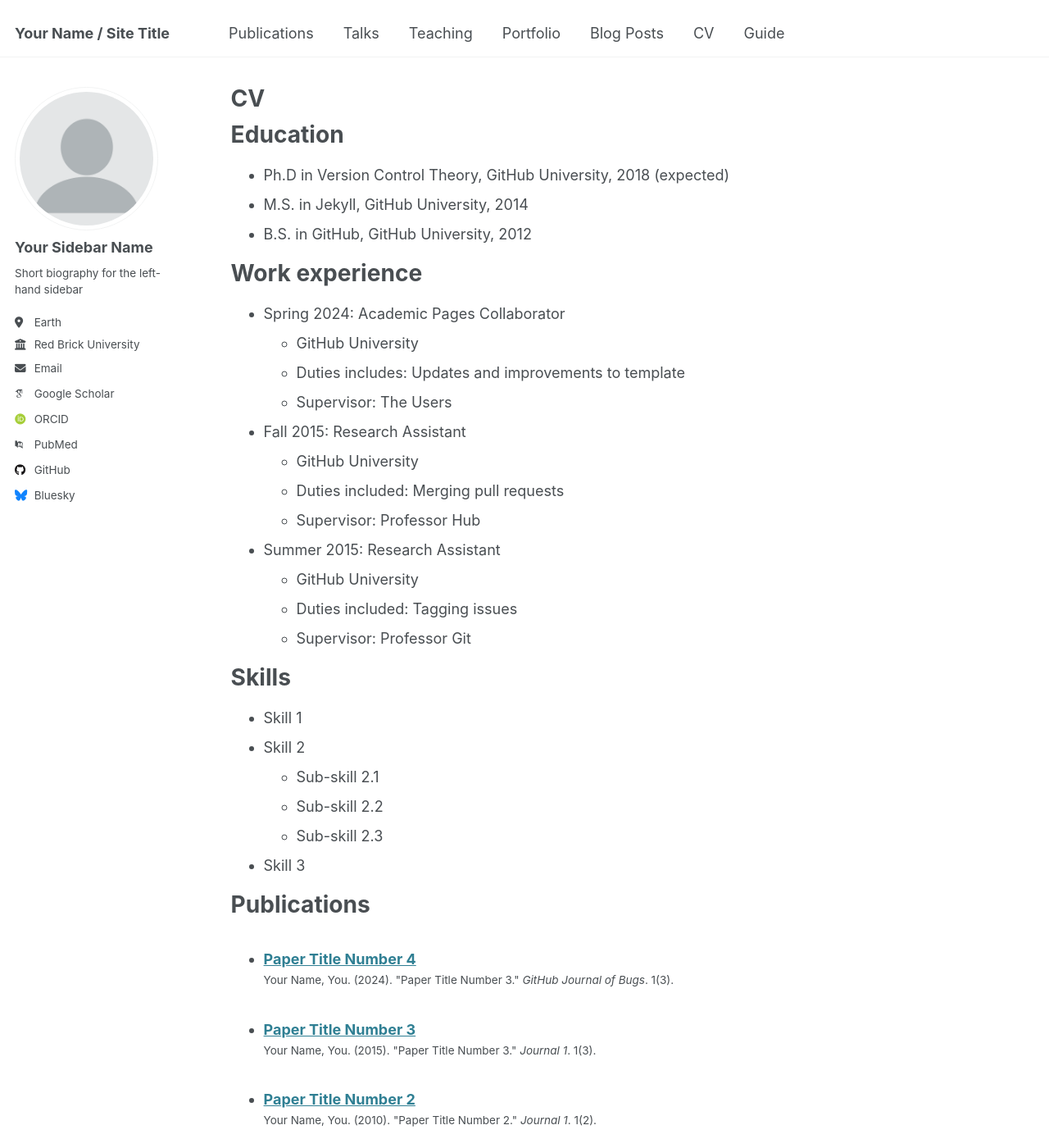
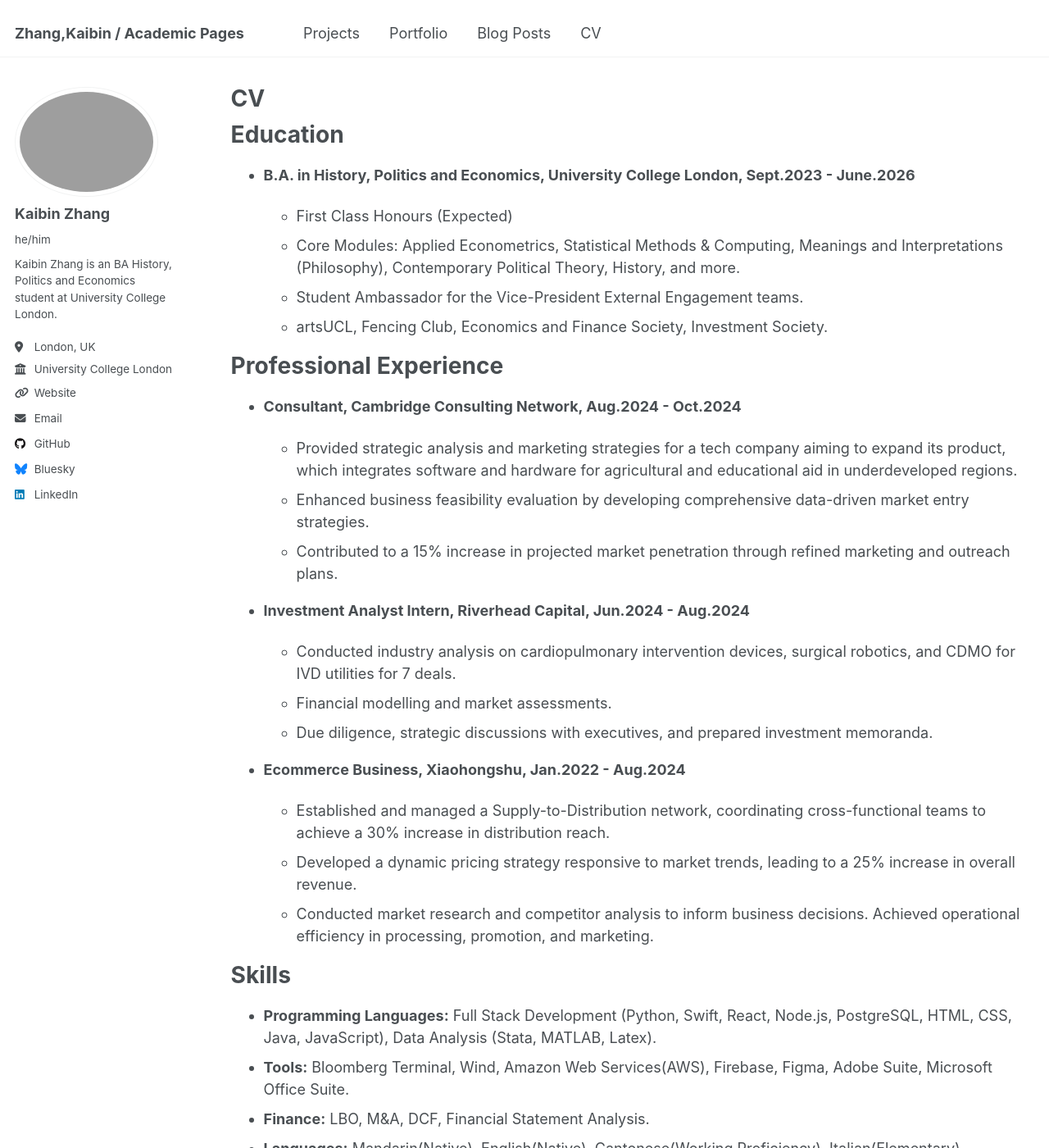
Before and after one commit to zkbkb/zkbkb.github.io, a Jekyll site: the page built from _pages/cv.md, in a window 1280 px wide and 1400 px high. Shown: the whole window at 82% size. Built offline with Jekyll 4.4.1, drawn with Linux system fonts in a browser that asks for light colours; some web fonts are replaced; some of the changed text lies outside the part shown.

Commit message:
Personalize academic website with updated personal information and navigation

```diff
--- a/_config.yml
+++ b/_config.yml
@@ -9,45 +9,45 @@
 # Basic Site Settings
 locale                   : "en-US"
 site_theme               : "default"
-title                    : "Your Name / Site Title"
+title                    : "Zhang,Kaibin / Academic Pages"
 title_separator          : "-"
-name                     : &name "Your Name"
-description              : &description "personal description"
-url                      : https://academicpages.github.io # the base hostname & protocol for your site e.g. "https://[your GitHub username].github.io"
+name                     : &name "Kaibin Zhang"
+description              : &description "Kaibin Zhang is an BA History, Politics and Economics student at University College London."
+url                      : https://zkb.bio # the base hostname & protocol for your site e.g. "https://[your GitHub username].github.io"
 baseurl                  : "" # the subpath of your site, e.g. "/blog"
-repository               : "academicpages/academicpages.github.io"
+repository               : "zkbkb/zkbkb.github.io"
 
 # Site Author - The following control what appear as part of the author content on the side bar.
 #               If a field is blank the icon and link will not appear, otherwise it will be shown.
 #               Additional customization can be done by editing /_includes/author-profile.html
 author:
   # Biographic information
-  avatar           : "profile.png"
-  name             : "Your Sidebar Name"
-  pronouns         : # example: "she/her"
-  bio              : "Short biography for the left-hand sidebar"
-  location         : "Earth"
-  employer         : "Red Brick University"
-  uri              : # URL
-  email            : "none@example.org"
+  #avatar           : "profile.png"
+  name             : "Kaibin Zhang"
+  pronouns         : "he/him"
+  bio              : "Kaibin Zhang is an BA History, Politics and Economics student at University College London."
+  location         : "London, UK"
+  employer         : "University College London"
+  uri              : "https://zkb.bio"
+  email            : "kaibin.zhang.23@ucl.ac.uk"
 
   # Academic websites
   arxiv            : # URL - Update with the correct link to your profile
-  googlescholar    : "https://scholar.google.com/citations?user=PS_CX0AAAAAJ"
+  googlescholar    : # URL
   impactstory      : # URL
-  orcid            : "http://orcid.org/yourorcidurl"
+  orcid            : # URL
   semantic         : # URL
-  pubmed           : "https://www.ncbi.nlm.nih.gov/pubmed/?term=john+snow"
+  pubmed           : # URL
   researchgate     : # URL
   scopus           : # URL
 
   # Repositories and software development
-  bitbucket        : # Username - Update with your username on the site
-  codepen          : # Username
-  dribbble         : # Username
-  github           : "academicpages"
-  kaggle           : # Username
-  stackoverflow    : # User number or user number and name (i.e., use "1" or "1/jeff-atwood")
+  #bitbucket        : # Username - Update with your username on the site
+  #codepen          : # Username
+  #dribbble         : # Username
+  github           : "zkbkb"
+  #kaggle           : # Username
+  #stackoverflow    : # User number or user number and name (i.e., use "1" or "1/jeff-atwood")
 
   # Social media
   bluesky          : "bsky.app" # Replace this with you Bluesky username
@@ -59,7 +59,7 @@ author:
   keybase          : # Username
   instagram        : # Username
   lastfm           : # Username
-  linkedin         : # Username
+  linkedin         : "Kaibin-Zhang"
   mastodon         : # URL
   medium           : # URL
   pinterest        : # Username
--- a/_data/navigation.yml
+++ b/_data/navigation.yml
@@ -5,14 +5,14 @@
 # prevent it from being included in the site.
 
 main:
-  - title: "Publications"
+  - title: "Projects"
     url: /publications/
 
-  - title: "Talks"
-    url: /talks/
+#  - title: "Talks"
+#    url: /talks/
 
-  - title: "Teaching"
-    url: /teaching/
+#  - title: "Teaching"
+#    url: /teaching/
 
   - title: "Portfolio"
     url: /portfolio/
@@ -23,5 +23,5 @@ main:
   - title: "CV"
     url: /cv/
 
-  - title: "Guide"
-    url: /markdown/
+#  - title: "Guide"
+#    url: /markdown/
--- a/_pages/cv.md
+++ b/_pages/cv.md
@@ -11,54 +11,48 @@ redirect_from:
 
 Education
 ======
-* Ph.D in Version Control Theory, GitHub University, 2018 (expected)
-* M.S. in Jekyll, GitHub University, 2014
-* B.S. in GitHub, GitHub University, 2012
 
-Work experience
+- **B.A. in History, Politics and Economics, University College London, Sept.2023 - June.2026**
+
+  - First Class Honours (Expected)
+  - Core Modules: Applied Econometrics, Statistical Methods & Computing, Meanings and Interpretations (Philosophy), Contemporary Political Theory, History, and more.
+  - Student Ambassador for the Vice-President External Engagement teams.
+  - artsUCL, Fencing Club, Economics and Finance Society, Investment Society.
+
+Professional Experience
 ======
-* Spring 2024: Academic Pages Collaborator
-  * GitHub University
-  * Duties includes: Updates and improvements to template
-  * Supervisor: The Users
 
-* Fall 2015: Research Assistant
-  * GitHub University
-  * Duties included: Merging pull requests
-  * Supervisor: Professor Hub
+- **Consultant, Cambridge Consulting Network, Aug.2024 - Oct.2024**
 
-* Summer 2015: Research Assistant
-  * GitHub University
-  * Duties included: Tagging issues
-  * Supervisor: Professor Git
+  - Provided strategic analysis and marketing strategies for a tech company aiming to expand its product, which integrates software and hardware for agricultural and educational aid in underdeveloped regions.
+  - Enhanced business feasibility evaluation by developing comprehensive data-driven market entry strategies.
+  - Contributed to a 15% increase in projected market penetration through refined marketing and outreach plans.
+
+- **Investment Analyst Intern, Riverhead Capital, Jun.2024 - Aug.2024**
+
+  - Conducted industry analysis on cardiopulmonary intervention devices, surgical robotics, and CDMO for IVD utilities for 7 deals.
+  - Financial modelling and market assessments.
+  - Due diligence, strategic discussions with executives, and prepared investment memoranda.
+
+- **Ecommerce Business, Xiaohongshu, Jan.2022 - Aug.2024**
+
+  - Established and managed a Supply-to-Distribution network, coordinating cross-functional teams to achieve a 30% increase in distribution reach.
+  - Developed a dynamic pricing strategy responsive to market trends, leading to a 25% increase in overall revenue.
+  - Conducted market research and competitor analysis to inform business decisions. Achieved operational efficiency in processing, promotion, and marketing.
 
 Skills
 ======
-* Skill 1
-* Skill 2
-  * Sub-skill 2.1
-  * Sub-skill 2.2
-  * Sub-skill 2.3
-* Skill 3
 
-Publications
-======
-  <ul>{% for post in site.publications reversed %}
-    {% include archive-single-cv.html %}
-  {% endfor %}</ul>
-
-Talks
-======
-  <ul>{% for post in site.talks reversed %}
-    {% include archive-single-talk-cv.html  %}
-  {% endfor %}</ul>
-
-Teaching
-======
-  <ul>{% for post in site.teaching reversed %}
-    {% include archive-single-cv.html %}
-  {% endfor %}</ul>
+- **Programming Languages:** Full Stack Development (Python, Swift, React, Node.js, PostgreSQL, HTML, CSS, Java, JavaScript), Data Analysis (Stata, MATLAB, Latex).
+- **Tools:** Bloomberg Terminal, Wind, Amazon Web Services(AWS), Firebase, Figma, Adobe Suite, Microsoft Office Suite.
+- **Finance:** LBO, M&A, DCF, Financial Statement Analysis.
+- **Languages:** Mandarin(Native), English(Native), Cantonese(Working Proficiency), Italian(Elementary), American Sign Language(Elementary).
 
 Service and leadership
 ======
-* Currently signed in to 43 different slack teams
+
+- Marathon Track First-Aid Runner, First Respond 第一反应®
+- Volontario di Team26 | Winter Olympic 2026 (Under selection)
+- Open-Day Induction Ambassador, Shenzhen College of International Education
+- Youth Volunteers Service Team "The Vest", Guangzhou Metro
+- Location Reporter, Guangdong Television
```
Also changed, not shown: _pages/about.md (+6 -6 lines).
